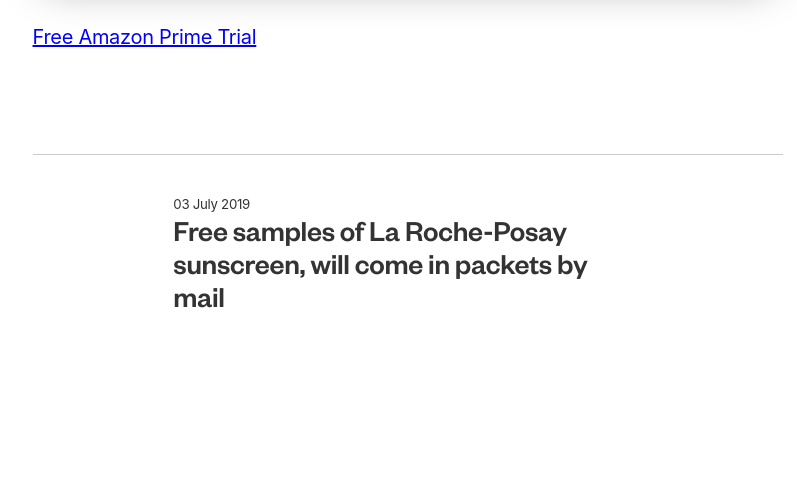
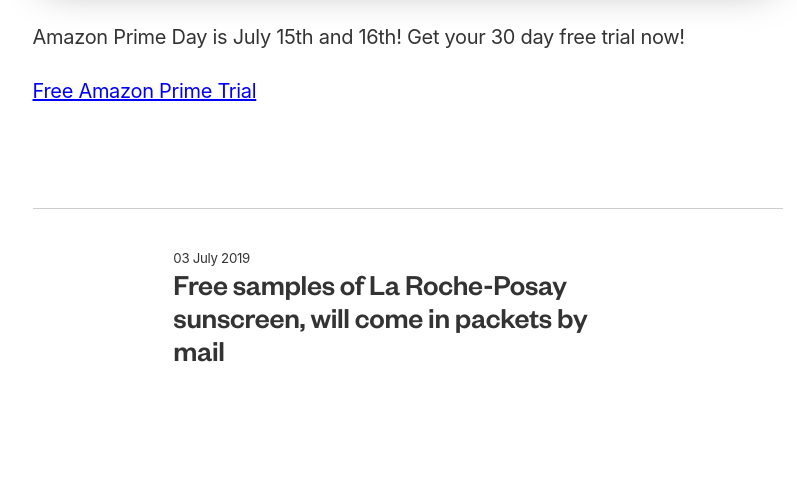
Before and after one commit to ohiosveryown/atldeals, a Jekyll site: the page built from _posts/2019-07-03-free-amazon-prime-trial.markdown, in a window 1280 px wide. Shown: the part 897-1375 px from the top of the page, without its empty margins (232-1029 px from the left). Built offline with Jekyll 4.4.1, drawn with Linux system fonts in a browser that asks for light colours; before the commit the page ends 1321 px from its top, so only the background shows below that.

Commit message:
Updated Free Amazon Prime Trial

```diff
--- a/_posts/2019-07-03-free-amazon-prime-trial.markdown
+++ b/_posts/2019-07-03-free-amazon-prime-trial.markdown
@@ -4,8 +4,11 @@
 permalink: amazonprime
 categories:
 - freebies
+- new
 image: https://i.imgur.com/ZKzbpbP.jpg
 layout: post
 ---
 
+Amazon Prime Day is July 15th and 16th! Get your 30 day free trial now!
+
 [Free Amazon Prime Trial](https://amzn.to/2J6BeMy)
```
